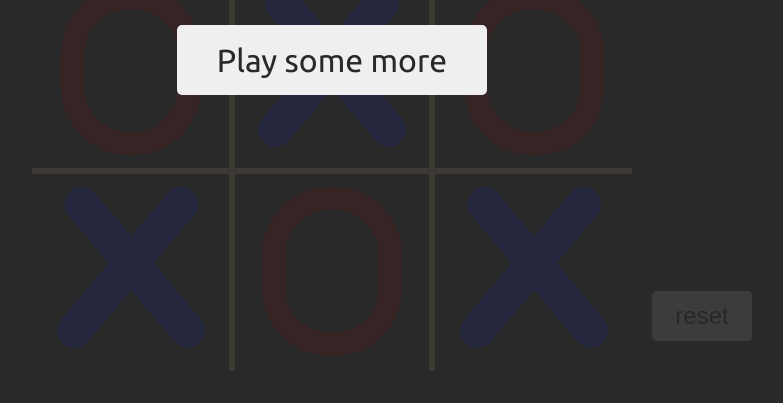
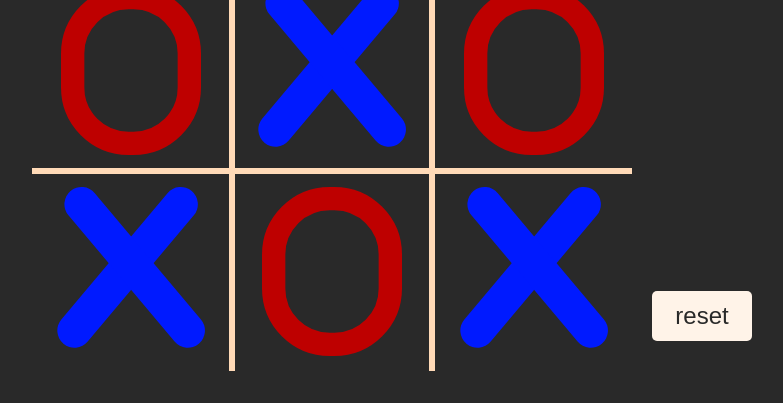
Before and after one commit to IElizaI/tic-tac-toe, a website: page index.html in a window 1280 px wide. Shown: the part 397-800 px from the top of the page, without its empty margins (308-1091 px from the left). Drawn offline with Linux system fonts and the light colour scheme.

Commit message:
fixed bugs HTML

```diff
--- a/index.html
+++ b/index.html
@@ -17,15 +17,15 @@
   </div>
   <div class="title">Game TIC-TAC-TOE</div>
   <div class="main">
-    <din class="cell cross" data-cell="0"></din>
-    <din class="cell zero" data-cell="1"></din>
-    <din class="cell cross" data-cell="2"></din>
-    <din class="cell zero" data-cell="3"></din>
-    <din class="cell cross" data-cell="4"></din>
-    <din class="cell zero" data-cell="5"></din>
-    <din class="cell cross" data-cell="6"></din>
-    <din class="cell zero" data-cell="7"></din>
-    <din class="cell cross" data-cell="8"></din>
+    <div class="cell cross" data-cell="0"></div>
+    <div class="cell zero" data-cell="1"></div>
+    <div class="cell cross" data-cell="2"></div>
+    <div class="cell zero" data-cell="3"></div>
+    <div class="cell cross" data-cell="4"></div>
+    <div class="cell zero" data-cell="5"></div>
+    <div class="cell cross" data-cell="6"></div>
+    <div class="cell zero" data-cell="7"></div>
+    <div class="cell cross" data-cell="8"></div>
     <div>
       <button class="btn-reset">reset</button>
     </div>
--- a/style.css
+++ b/style.css
@@ -21,7 +21,6 @@ body {
   font-size: 3em;
   padding: 40px;
   cursor: default;
-  opacity: 0.1;
 }
 
 .main {
@@ -33,7 +32,6 @@ body {
   align-items: center;
   flex-wrap: wrap;
   position: relative;
-  opacity: 0.1;
 }
 
 .cell {
@@ -97,7 +95,7 @@ body {
 }
 
 .win-background {
-  display: flex;
+  display: none;
   flex-direction: column;
   justify-content: center;
   align-items: center;
```
